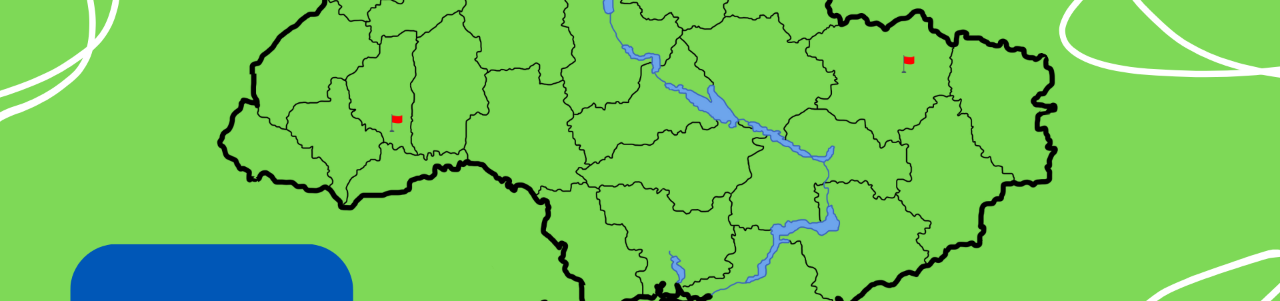
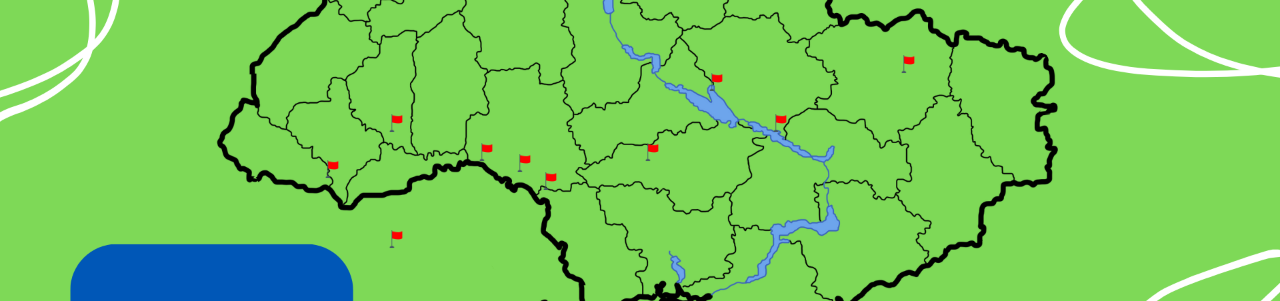
Before and after one commit to wqpxl/map_ukr, a plain HTML site: page index.html in a window 1280 px wide. Shown: the part 200-501 px from the top of the page. Drawn offline with Linux system fonts and the light colour scheme.

Commit message:
Update index.html

```diff
--- a/index.html
+++ b/index.html
@@ -48,6 +48,15 @@
     <img src="ukraine-map.png" alt="Карта України" class="map-image">
     <img src="flag.png" class="flag" style="top: 40%; left: 30%;" onclick="showInfo(event, 'Степан Руданський – Вінниччина. Майстер гумористичних співомовок і сатир.')">
     <img src="flag.png" class="flag" style="top: 30%; left: 70%;" onclick="showInfo(event, 'Олександр Олесь – Сумщина. Поет-лірик, співець мрій і волі.')">
+    <img src="flag.png" class="flag" style="top: 33%; left: 55%;" onclick="showInfo(event, 'Михайло Коцюбинський – Він народився на Вінниччині, але творив і в Чернігові.')">
+    <img src="flag.png" class="flag" style="top: 48%; left: 25%;" onclick="showInfo(event, 'Іван Франко – Львівщина. Геніальний мислитель, поет, драматург.')">
+    <img src="flag.png" class="flag" style="top: 47%; left: 40%;" onclick="showInfo(event, 'Панас Мирний – Полтавщина. Автор глибоких соціально-психологічних романів.')">
+    <img src="flag.png" class="flag" style="top: 45%; left: 37%;" onclick="showInfo(event, 'Леся Українка – Житомирщина. Сильна духом поетка, модерністка.')">
+    <img src="flag.png" class="flag" style="top: 60%; left: 30%;" onclick="showInfo(event, 'Ольга Кобилянська – Буковина. Дослідниця жіночої психології.')">
+    <img src="flag.png" class="flag" style="top: 40%; left: 60%;" onclick="showInfo(event, 'Володимир Винниченко – Кіровоградщина. Політик і письменник.')">
+    <img src="flag.png" class="flag" style="top: 45%; left: 50%;" onclick="showInfo(event, 'Михайло Старицький – Черкащина. Засновник українського театру.')">
+    <img src="flag.png" class="flag" style="top: 50%; left: 42%;" onclick="showInfo(event, 'Марко Вовчок – народжена на Орловщині, творила на Чернігівщині.')">
+
     <!-- Інші прапорці -->
 
     <div class="tooltip" id="tooltip"></div>
```
